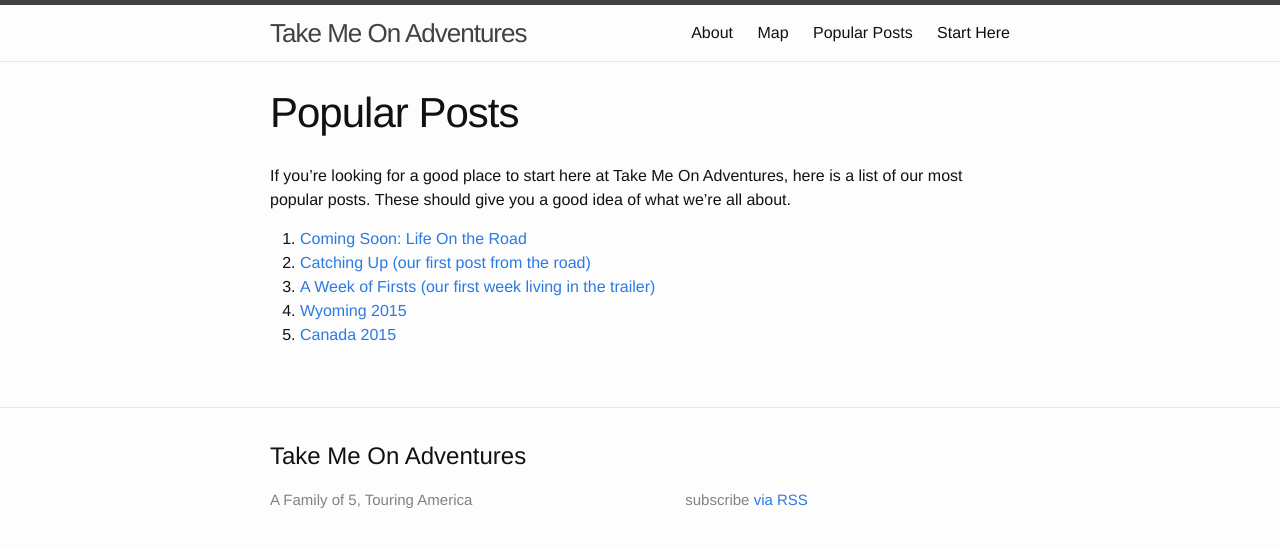
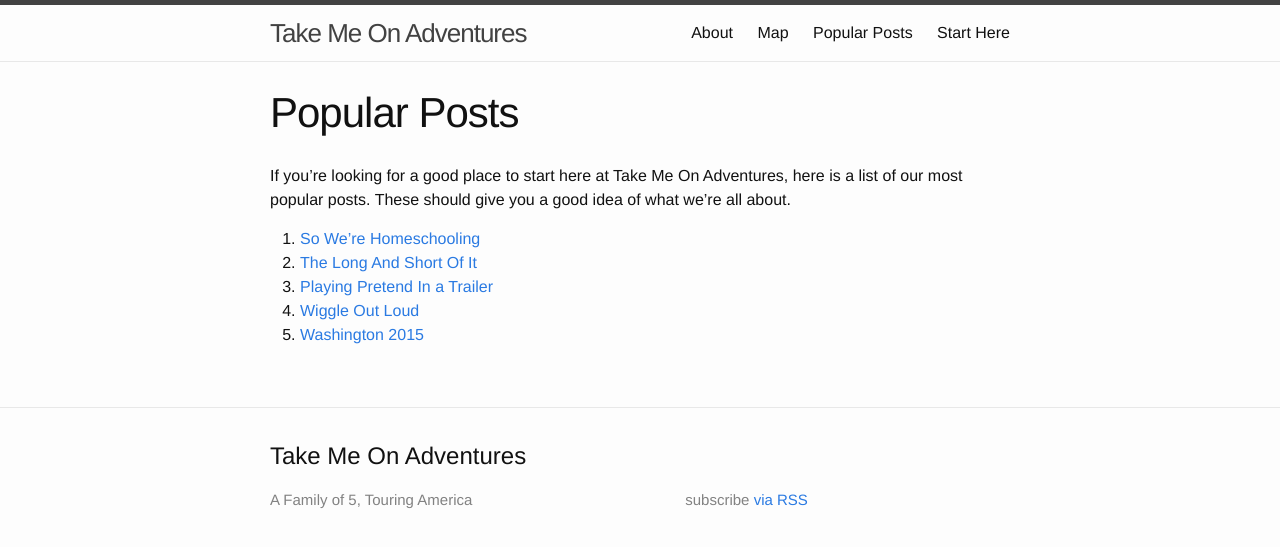
Before and after one commit to jmccartie/takemeonadventures, a Jekyll site: the page built from popular-posts.md, in a window 1280 px wide. Shown: the top 547 px of the page. Built offline with Jekyll 4.4.1, drawn with Linux system fonts in a browser that asks for light colours.

Commit message:
Update popular-posts.md

```diff
--- a/popular-posts.md
+++ b/popular-posts.md
@@ -6,8 +6,8 @@ permalink: /popular-posts/
 
 If you’re looking for a good place to start here at Take Me On Adventures, here is a list of our most popular posts. These should give you a good idea of what we’re all about.
 
-1. [Coming Soon: Life On the Road](/2015/03/14/coming-soon-life-on-the-road.html)
-2. [Catching Up (our first post from the road)](/2015/04/24/catching-up.html)
-3. [A Week of Firsts (our first week living in the trailer)](/2015/03/28/a-week-of-firsts.html)
-4. [Wyoming 2015](/2015/06/07/wyoming-2015.html)
-5. [Canada 2015](/2015/08/17/canada-2015.html)
+1. [So We’re Homeschooling](/2014/10/17/so-were-homeschooling.html)
+2. [The Long And Short Of It](/2015/10/05/the-long-and-short-of-it.html)
+3. [Playing Pretend In a Trailer](/2014/09/17/playing-pretend-in-a-trailer.html)
+4. [Wiggle Out Loud](/2014/09/16/wiggle-out-loud.html)
+5. [Washington 2015](/2015/09/28/washington-2015.html)
```
